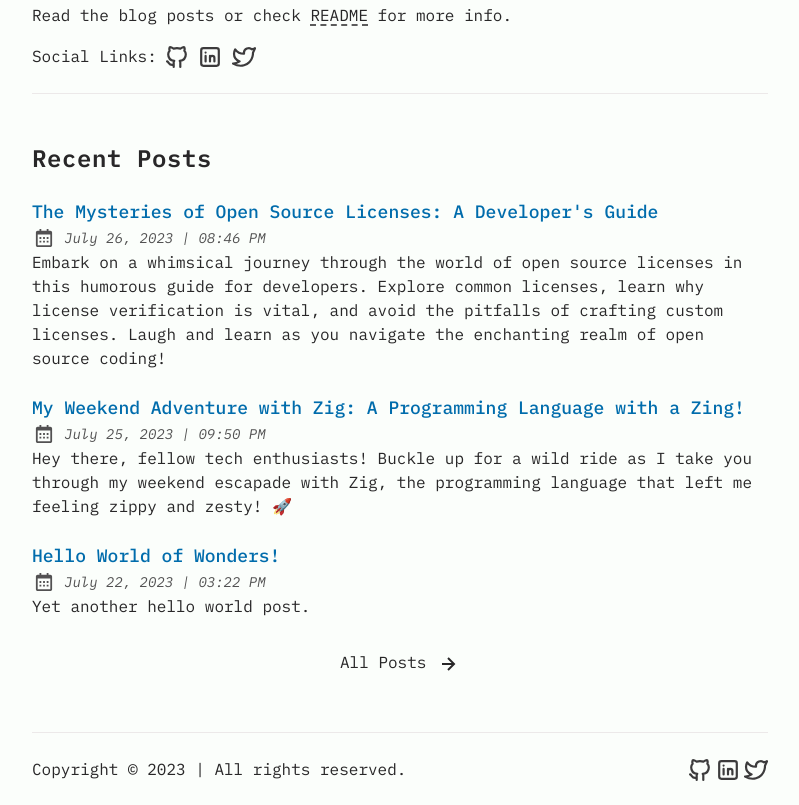
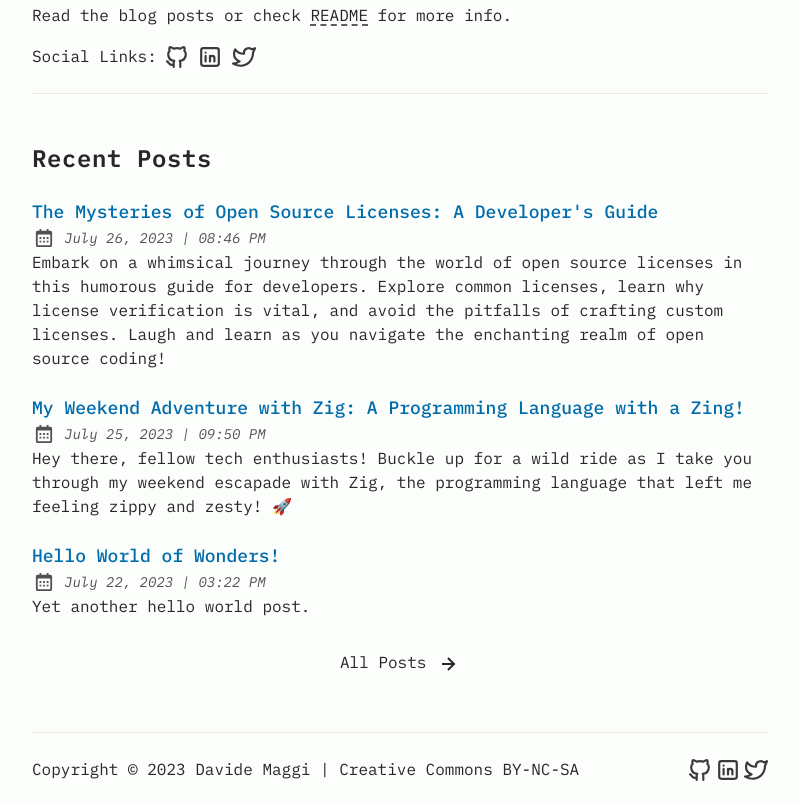
Before and after one commit to BearBytesDev/bearbytesdev.github.io, an Astro site: page / in a window 1280 px wide. Shown: the part 334-1139 px from the top of the page, without its empty margins (240-1039 px from the left). Built offline with nearby package versions, Linux system fonts and the light colour scheme; Astro itself is replaced by a stand-in of ours; some packages are replaced by stand-ins of ours.

Commit message:
Fixed footer

```diff
--- a/src/components/Footer.astro
+++ b/src/components/Footer.astro
@@ -16,9 +16,9 @@ const { noMarginTop = false } = Astro.props;
   <div class="footer-wrapper">
     <Socials centered />
     <div class="copyright-wrapper">
-      <span>Copyright &#169; {currentYear}</span>
+      <span>Copyright &#169; {currentYear} <a href="https://davidemaggi.dev" target="_blank">Davide Maggi</a></span>
       <span class="separator">&nbsp;|&nbsp;</span>
-      <span>All rights reserved.</span>
+      <span><a href="https://creativecommons.org/licenses/by-nc-sa/4.0/" target="_blank">Creative Commons BY-NC-SA</a></span>
     </div>
   </div>
 </footer>
```
Also changed, not shown: 1 other file.
